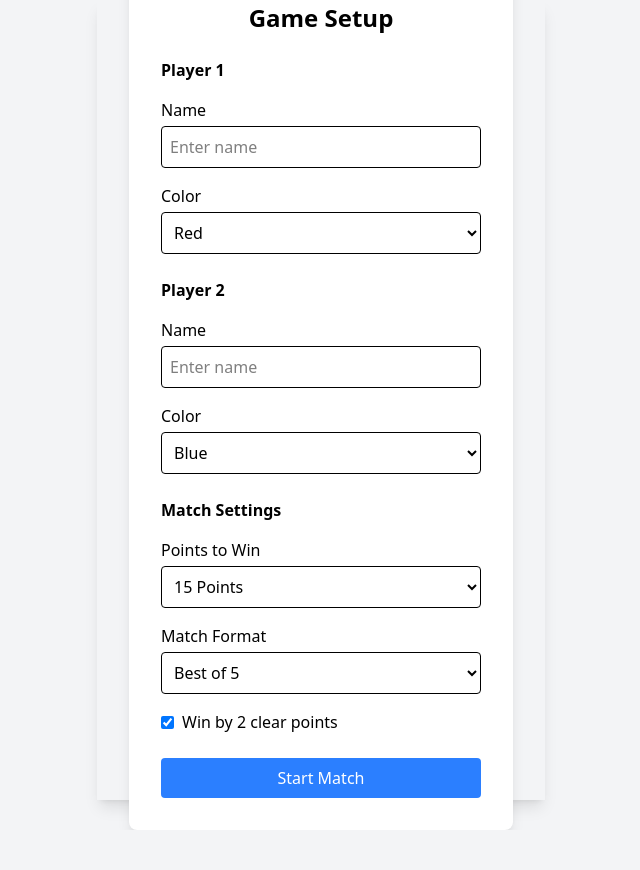
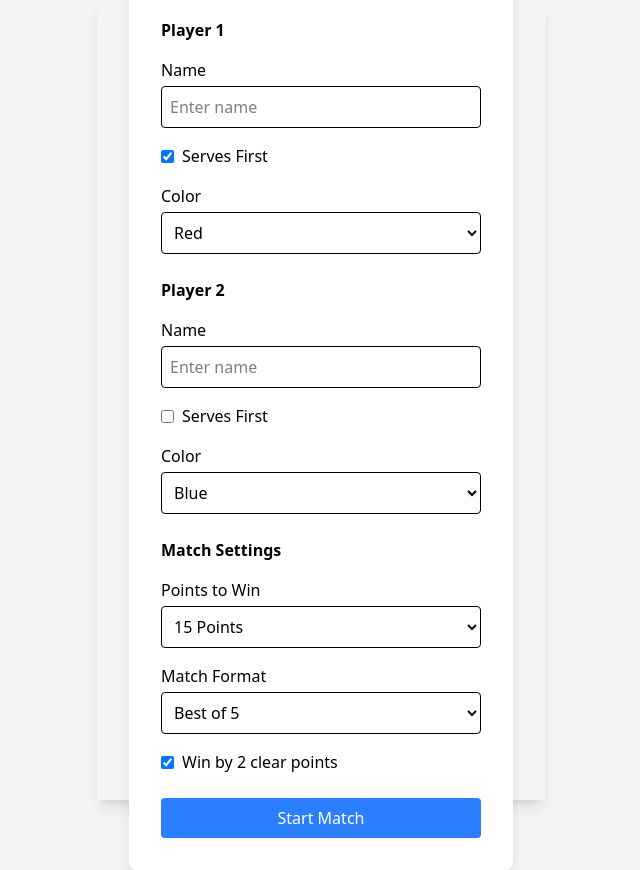
Before and after one commit to WebDevRich-01/Squash-Marker, a React (Vite) app: page / in a window 1280 px wide. Shown: the whole page, without its empty margins (319-959 px from the left). Before the commit the page ends 830 px from the top, so only its background shows below. Built offline with nearby package versions, Linux system fonts and the light colour scheme.

Commit message:
Can now choose which player is serving

```diff
--- a/src/components/GameSetupScreen.jsx
+++ b/src/components/GameSetupScreen.jsx
@@ -10,6 +10,7 @@ export default function GameSetupScreen({ onStartMatch }) {
     pointsToWin: 15,
     clearPoints: 2,
     bestOf: 5,
+    player1Serving: true,
   });
 
   const initializeGame = useGameStore((state) => state.initializeGame);
@@ -50,6 +51,21 @@ export default function GameSetupScreen({ onStartMatch }) {
                 placeholder="Enter name"
               />
             </div>
+            <div className="flex items-center">
+              <input
+                type="checkbox"
+                checked={settings.player1Serving}
+                onChange={(e) =>
+                  setSettings({
+                    ...settings,
+                    player1Serving: e.target.checked,
+                    player2Serving: !e.target.checked,
+                  })
+                }
+                className="mr-2"
+              />
+              <label>Serves First</label>
+            </div>
             <div>
               <label className="block mb-1">Color</label>
               <select
@@ -86,6 +102,21 @@ export default function GameSetupScreen({ onStartMatch }) {
                 className="w-full p-2 border rounded"
                 placeholder="Enter name"
               />
+            </div>
+            <div className="flex items-center">
+              <input
+                type="checkbox"
+                checked={!settings.player1Serving}
+                onChange={(e) =>
+                  setSettings({
+                    ...settings,
+                    player1Serving: !e.target.checked,
+                    player2Serving: e.target.checked,
+                  })
+                }
+                className="mr-2"
+              />
+              <label>Serves First</label>
             </div>
             <div>
               <label className="block mb-1">Color</label>
--- a/src/stores/gameStore.js
+++ b/src/stores/gameStore.js
@@ -503,14 +503,14 @@ const useGameStore = create((set, get) => ({
         name: settings.player1Name,
         color: settings.player1Color,
         score: 0,
-        serving: true,
+        serving: settings.player1Serving,
         serveSide: "R",
       },
       player2: {
         name: settings.player2Name,
         color: settings.player2Color,
         score: 0,
-        serving: false,
+        serving: !settings.player1Serving,
         serveSide: "R",
       },
       currentGame: 1,
@@ -522,7 +522,7 @@ const useGameStore = create((set, get) => ({
           player1Score: 0,
           player2Score: 0,
           initialServeSide: "R",
-          servingPlayer: "player1",
+          servingPlayer: settings.player1Serving ? "player1" : "player2",
           timestamp: getUniqueTimestamp(),
         },
       ],
```
